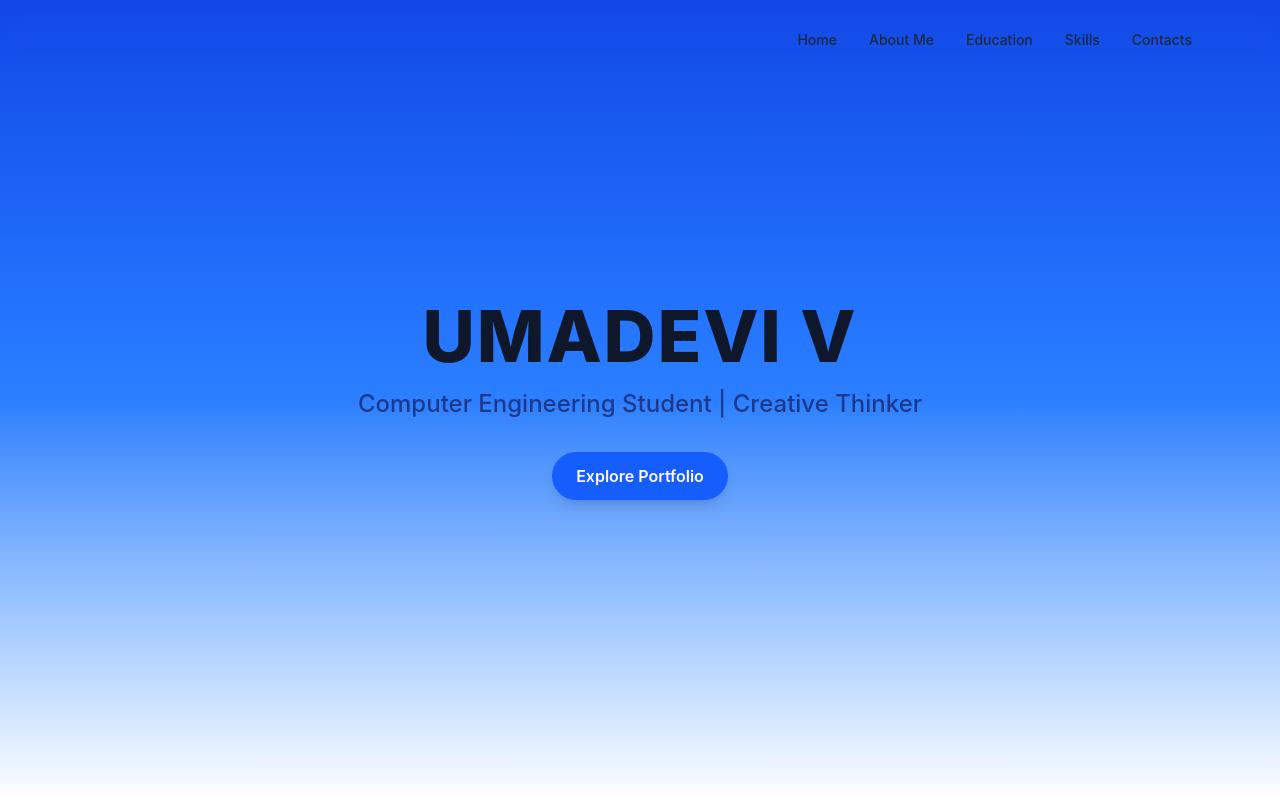
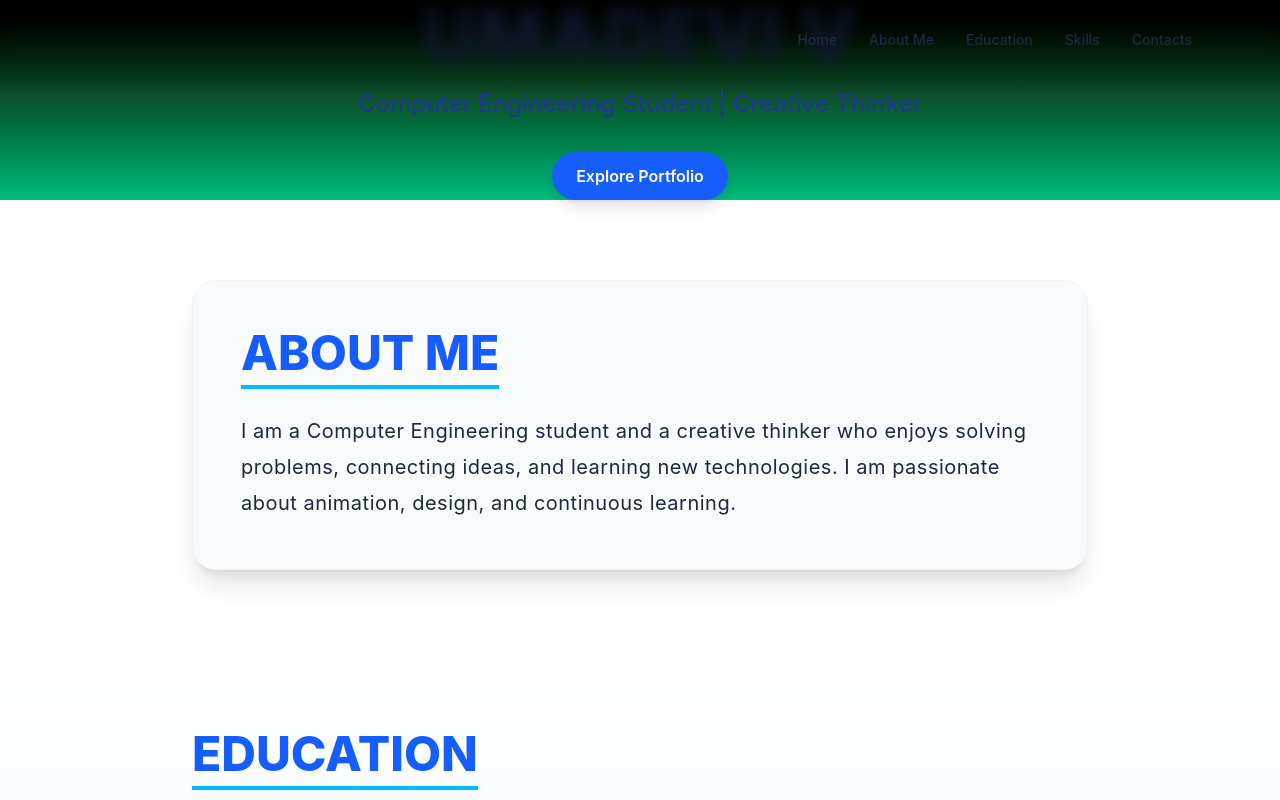
Before and after one commit to umadevivb60-maker/Portfolio, a React app: page / in a window 1280 px wide. Shown: the top 800 px of the page. Built offline with nearby package versions, Linux system fonts and the light colour scheme; the HTML template or start-up script is replaced by a standard one.

Commit message:
Update Home component

```diff
--- a/src/components/Home.jsx
+++ b/src/components/Home.jsx
@@ -4,7 +4,7 @@ function Home() {
   return (
     <header
       id="home"
-      className="bg-gradient-to-b from-blue-700 via-blue-500 to-white min-h-screen flex items-center justify-center"
+     className="bg-gradient-to-b from-black via-green-900 to-emerald-500"
     >
       <div className="text-center px-6">
 
```
